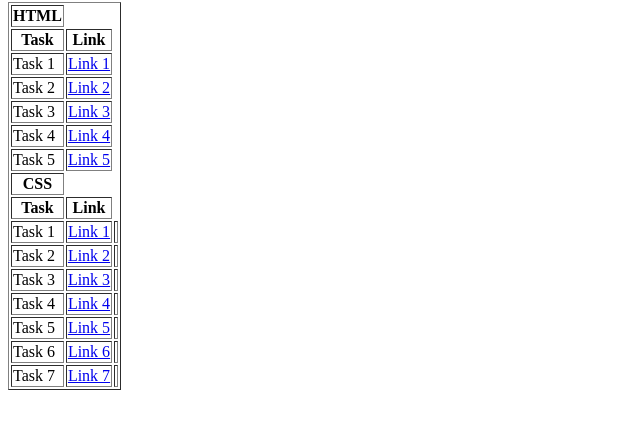
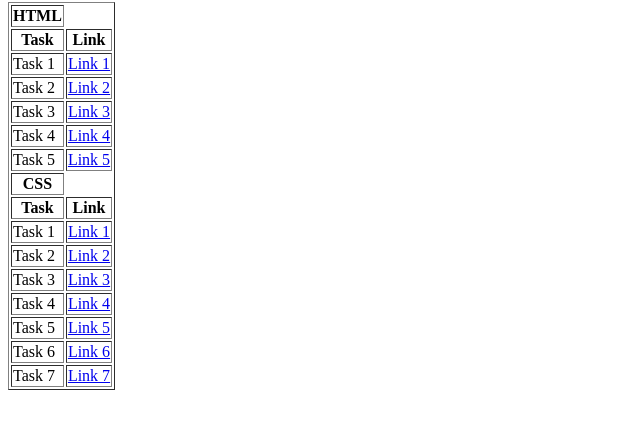
Before and after one commit to Aadarsh0307/MERN1, a plain HTML site: page index.html in a window 1280 px wide. Shown: the part 78-506 px from the top of the page, without its empty margins (0-640 px from the left). Drawn offline with Linux system fonts and the light colour scheme.

Commit message:
index.html

```diff
--- a/index.html
+++ b/index.html
@@ -45,37 +45,30 @@
             <tr>
                 <td>Task 1</td>
                <td><a href="./css-task1.html">Link 1</a></td>
-                <td><a href="./css-task1style.css"></a></td>
             </tr>
             <tr>
                 <td>Task 2</td>
                 <td><a href="./css-task2.html">Link 2</a></td>
-                <td><a href="./css-task2style.css"></a></td>
             </tr>
             <tr>
                 <td>Task 3</td>
                 <td><a href="./css-task3.html">Link 3</a></td>
-                <td><a href="./css-task3style.css"></a></td>
             </tr>
             <tr>
                 <td>Task 4</td>
                 <td><a href="./css-task4.html">Link 4</a></td>
-                <td><a href="./css-task4style.css"></a></td>
             </tr>
             <tr>
                 <td>Task 5</td>
                 <td><a href="./css-task5.html">Link 5</a></td>
-                <td><a href="./css-task5style.css"></a></td>
             </tr>
             <tr>
                 <td>Task 6</td>
                 <td><a href="./css-task6.html">Link 6</a></td>
-                <td><a href="./css-task6style.css"></a></td>
             </tr>
             <tr>
                 <td>Task 7</td>
                 <td><a href="./css-task7.html">Link 7</a></td>
-                <td><a href="./css-task7style.css"></a></td>
             </tr>
         </table>
 </body>
```
